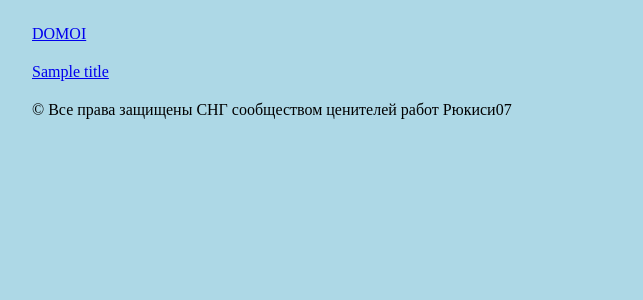
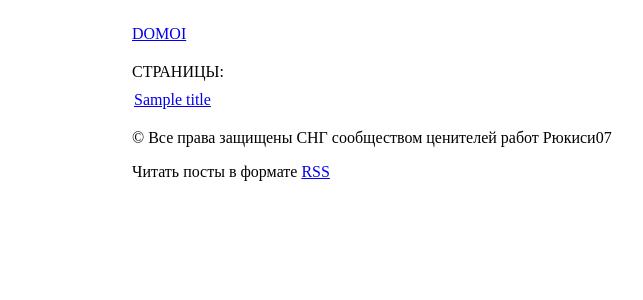
Before and after one commit to Aspirin4k/wtc-site, a Flask app: template templates/index.html in a window 1280 px wide. Shown: the top 300 px of the page, without its empty margins (18-661 px from the left). Run offline with Flask 2, Linux system fonts and the light colour scheme; the template is opened without the code that fills it: most values are stand-ins (such as "Sample title", 1, 10 or a date in 2020).

Commit message:
add "paging" in index

```diff
--- a/app.py
+++ b/app.py
@@ -5,13 +5,21 @@
 from db import *
 from datetime import datetime
 import pytz
+from math import ceil
 
 app = Flask(__name__)
 
 @app.route('/')
 def index():
+    return pager(0)
+
+@app.route('/page/<int:page>')
+def pager(page):
     titles = Post.select()
-    return render_template('index.html', titles=titles)
+    displayed_titles = Post.select().limit(30).offset(page*30)
+    return render_template('index.html',
+                           number_of_pages=ceil(len(titles)/30),
+                           displayed_titles=displayed_titles)
 
 @app.route('/feed.xml')
 def rss():
--- a/static/style.css
+++ b/static/style.css
@@ -1,6 +1,6 @@
 body {
-    background-color: lightblue;
-    margin: 25px 50px 75px
+    background-color: white;
+    margin: 25px 150px 75px
 }
 
 h1 {
@@ -12,6 +12,18 @@
     style: italic;
 }
 
+.title-post {
+    margin: 2px;
+}
+
+.page-ref {
+    margin-left: 2px;
+    margin-right: 2px;
+}
+
+.pages {
+    margin: 10px;
+}
 
 #content {
     margin-top: 20px;
--- a/templates/base.html
+++ b/templates/base.html
@@ -3,6 +3,10 @@
   <head>
     {% block head %}
     <meta charset='UTF-8'>
+    <meta http-equiv="Cache-Control" content="no-cache, no-store, must-revalidate">
+<meta http-equiv="Pragma" content="no-cache">
+<meta http-equiv="Expires" content="0">
+
     <link rel="stylesheet" href="{{ url_for('static', filename='style.css') }}">
     <title>{% block title %}{% endblock %} - Русскоязычный сайт посвящённый творчеству Рюкиси07</title>
     {% endblock %}
@@ -21,7 +25,11 @@
 
     <div id="footer">
       {% block footer %}
-      &copy; Все права защищены СНГ сообществом ценителей работ Рюкиси07
+      &copy; Все права защищены СНГ сообществом ценителей работ
+      Рюкиси07
+      <p>
+	Читать посты в формате <a href="/feed.xml"> RSS </a>
+      </p>
       {% endblock %}
     </div>
 
--- a/templates/index.html
+++ b/templates/index.html
@@ -1,7 +1,26 @@
 {% extends "base.html" %}
 {% block title %} Главная {% endblock %}
 {% block content %}
-    {% for title in titles %}
-    <p> <a href="/post/{{ title.vk_id }}"> {{ title.title }} </a> </p>
-    {% endfor %}
+
+СТРАНИЦЫ:
+<div class="pages">
+{% for i in range(number_of_pages) %}
+<span class="page-ref">
+  <a href="/page/{{ i }}">
+    {{ i }}
+  </a>
+</span>
+{% endfor %}
+</div>
+
+{% for title in displayed_titles %}
+
+<div class="title-post">
+  <a href="/post/{{ title.vk_id }}">
+    {{ title.title }}
+  </a>
+</div>
+{% endfor %}
+
+
 {% endblock %}
```
